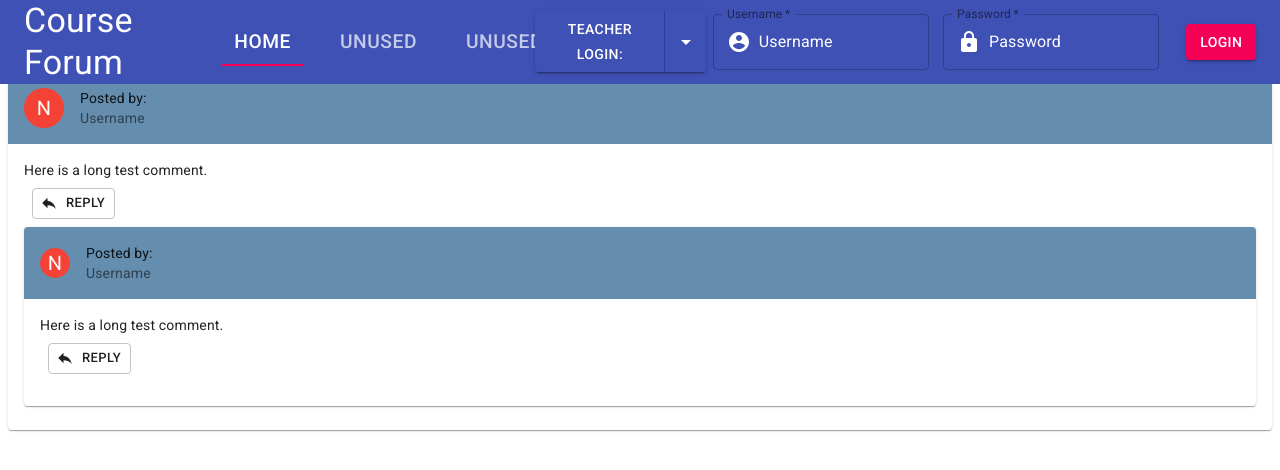
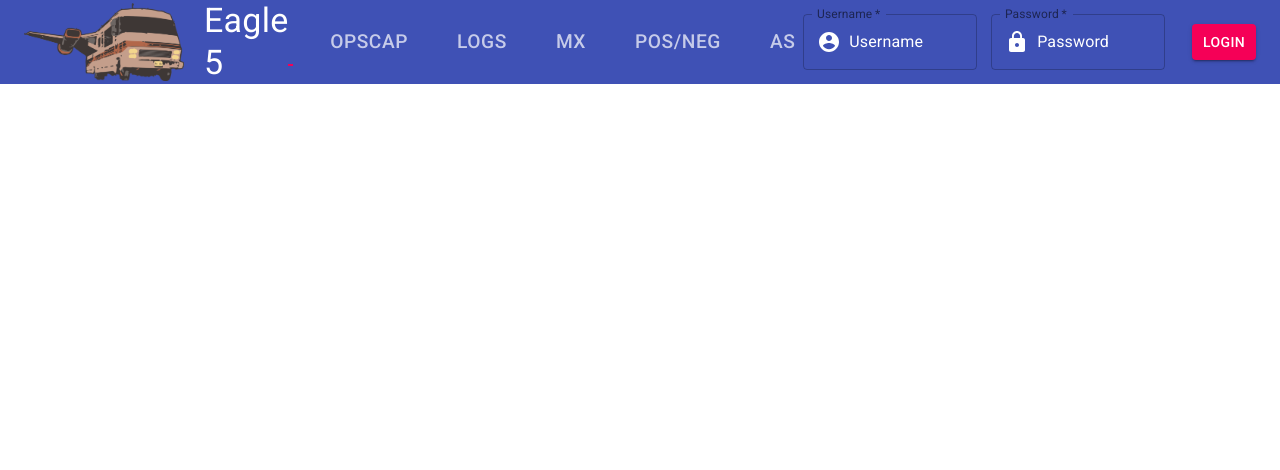
Before and after one commit to project2-team2-spaceballs/ive-been-jammed, a React (Create React App) app: page / in a window 1280 px wide. Shown: the top 470 px of the page. Built offline with nearby package versions, Linux system fonts and the light colour scheme.

Commit message:
baseline react

```diff
--- a/src/components/App.js
+++ b/src/components/App.js
@@ -2,13 +2,11 @@ import React from 'react'
 import Header from '../components/ui/Header'
 import {ThemeProvider} from '@material-ui/styles'
 import theme from './ui/Theme'
-import CardTest from './ui/CardTest'
 
 function App() {
   return (
     <ThemeProvider theme={theme}>
       <Header/>
-      <CardTest />
     </ThemeProvider>
   );
 }
--- a/src/components/ui/CardTest.jsx
+++ /dev/null
@@ -1,56 +0,0 @@
-import React from 'react';
-import { makeStyles } from '@material-ui/core/styles';
-import Card from '@material-ui/core/Card';
-import CardActions from '@material-ui/core/CardActions';
-import CardContent from '@material-ui/core/CardContent';
-import Button from '@material-ui/core/Button';
-import Typography from '@material-ui/core/Typography';
-import NestedCardTest from './NestedCardTest';
-import CardHeader from '@material-ui/core/CardHeader';
-import Avatar from '@material-ui/core/Avatar';
-import { red } from '@material-ui/core/colors';
-import ReplyIcon from '@material-ui/icons/Reply';
-
-const useStyles = makeStyles({
-  root: {
-    minWidth: 275,
-  },
-  title: {
-    fontSize: 14,
-  },
-  pos: {
-    marginBottom: 12,
-  },
-  avatar: {
-    backgroundColor: red[500],
-  }
-});
-
-export default function CardTest() {
-  const classes = useStyles();
-
-  return (
-    <Card className={classes.root}>
-        <CardHeader
-        avatar={
-          <Avatar aria-label="recipe" className={classes.avatar}>
-            N
-          </Avatar>
-        }
-        title="Posted by:"
-        subheader=" Username"
-        style={{backgroundColor:'#648dae'}}
-      />
-      <CardContent>
-        <Typography variant="body2" component="p">
-          Here is a long test comment.
-        </Typography>
-        <CardActions>
-        <Button size="small" variant="outlined" startIcon={<ReplyIcon/>}>Reply</Button>
-      </CardActions>
-        <NestedCardTest />
-      </CardContent>
-
-    </Card>
-  );
-}
--- a/src/components/ui/Header.js
+++ b/src/components/ui/Header.js
@@ -7,7 +7,7 @@ import {makeStyles} from '@material-ui/styles'
 import Tabs from '@material-ui/core/Tabs'
 import Tab from '@material-ui/core/Tab'
 import LoginMenu from './LoginMenu'
-
+import logo from '../assets/logo.png'
 
 function ElevationScroll(props) {
     const { children} = props;
@@ -41,6 +41,10 @@ const useStyles = makeStyles(theme => ({
     },
     button: {
         marginLeft: "20px"
+    },
+    logo: {
+        maxWidth: "160px",
+        paddingRight: "20px"
     }
 
 }))
@@ -55,13 +59,17 @@ export default function Header(props){
         <ElevationScroll>
             <AppBar>
                 <Toolbar>
+                    <img src={logo} alt="logo" className={classes.logo} />
                     <Typography variant="h4">
-                        Course Forum
+                        Eagle 5
                     </Typography>
                     <Tabs className={classes.tabContainer} centered onChange={handleChange} value={value}>
                         <Tab className={classes.tab} label="Home" />
-                        <Tab className={classes.tab} label="Unused" />
-                        <Tab className={classes.tab} label="Unused" />
+                        <Tab className={classes.tab} label="OpsCap" />
+                        <Tab className={classes.tab} label="Logs" />
+                        <Tab className={classes.tab} label="MX" />
+                        <Tab className={classes.tab} label="Pos/Neg" />
+                        <Tab className={classes.tab} label="Asset Task" />
                     </Tabs>
                 <LoginMenu/>
                 </Toolbar>
--- a/src/components/ui/LoginMenu.jsx
+++ b/src/components/ui/LoginMenu.jsx
@@ -4,7 +4,6 @@ import Button from '@material-ui/core/Button'
 import AccountCircle from '@material-ui/icons/AccountCircle';
 import InputAdornment from '@material-ui/core/InputAdornment';
 import {makeStyles} from '@material-ui/styles'
-import TypeSelect from './TypeSelect'
 import LockIcon from '@material-ui/icons/Lock';
 
 const useStyles = makeStyles(() => ({
@@ -26,7 +25,6 @@ export default function LoginMenu(props){
     const classes=useStyles();
     return(
         <React.Fragment>
-            <div marginLeft="auto"><TypeSelect/></div>
             <TextField
                 className={classes.textField}
                 required
--- a/src/components/ui/NestedCardTest.jsx
+++ /dev/null
@@ -1,54 +0,0 @@
-import React from 'react';
-import { makeStyles } from '@material-ui/core/styles';
-import Card from '@material-ui/core/Card';
-import CardActions from '@material-ui/core/CardActions';
-import CardContent from '@material-ui/core/CardContent';
-import Button from '@material-ui/core/Button';
-import Typography from '@material-ui/core/Typography';
-import CardHeader from '@material-ui/core/CardHeader';
-import Avatar from '@material-ui/core/Avatar';
-import { red } from '@material-ui/core/colors';
-import ReplyIcon from '@material-ui/icons/Reply';
-
-const useStyles = makeStyles({
-  root: {
-    minWidth: 275,
-  },
-  title: {
-    fontSize: 14,
-  },
-  pos: {
-    marginBottom: 12,
-  },
-  avatar: {
-    backgroundColor: red[500],
-  }
-});
-
-export default function NestedCardTest() {
-  const classes = useStyles();
-
-  return (
-    <Card className={classes.root}>
-        <CardHeader
-        avatar={
-          <Avatar style={{ height: '30px', width: '30px' }} aria-label="recipe" className={classes.avatar}>
-            N
-          </Avatar>
-        }
-        title="Posted by:"
-        subheader=" Username"
-        style={{backgroundColor:'#648dae'}}
-      />
-      <CardContent>
-        <Typography variant="body2" component="p">
-          Here is a long test comment.
-        </Typography>
-        <CardActions>
-        <Button size="small" variant="outlined" startIcon={<ReplyIcon/>}>Reply</Button>
-      </CardActions>
-      </CardContent>
-
-    </Card>
-  );
-}
--- a/src/components/ui/TypeSelect.jsx
+++ /dev/null
@@ -1,88 +0,0 @@
-import React from 'react';
-import Grid from '@material-ui/core/Grid';
-import Button from '@material-ui/core/Button';
-import ButtonGroup from '@material-ui/core/ButtonGroup';
-import ArrowDropDownIcon from '@material-ui/icons/ArrowDropDown';
-import ClickAwayListener from '@material-ui/core/ClickAwayListener';
-import Grow from '@material-ui/core/Grow';
-import Paper from '@material-ui/core/Paper';
-import Popper from '@material-ui/core/Popper';
-import MenuItem from '@material-ui/core/MenuItem';
-import MenuList from '@material-ui/core/MenuList';
-
-const options= ["Student Login:", "Teacher Login:"]
-
-export default function TypeSelect() {
-  const [open, setOpen] = React.useState(false);
-  const anchorRef = React.useRef(null);
-  const [selectedIndex, setSelectedIndex] = React.useState(1);
-
-  const handleClick = () => {
-    console.info(`You clicked ${options[selectedIndex]}`);
-  };
-
-  const handleMenuItemClick = (event, index) => {
-    setSelectedIndex(index);
-    setOpen(false);
-  };
-
-  const handleToggle = () => {
-    setOpen((prevOpen) => !prevOpen);
-  };
-
-  const handleClose = (event) => {
-    if (anchorRef.current && anchorRef.current.contains(event.target)) {
-      return;
-    }
-
-    setOpen(false);
-  };
-
-  return (
-    <Grid container direction="column" alignItems="center">
-      <Grid item xs={12}>
-        <ButtonGroup variant="contained" color="primary" ref={anchorRef} aria-label="split button">
-          <Button onClick={handleClick}>{options[selectedIndex]}</Button>
-          <Button
-            color="primary"
-            size="small"
-            aria-controls={open ? 'split-button-menu' : undefined}
-            aria-expanded={open ? 'true' : undefined}
-            aria-label="student teacher"
-            aria-haspopup="menu"
-            onClick={handleToggle}
-          >
-            <ArrowDropDownIcon />
-          </Button>
-        </ButtonGroup>
-        <Popper open={open} anchorEl={anchorRef.current} role={undefined} transition disablePortal>
-          {({ TransitionProps, placement }) => (
-            <Grow
-              {...TransitionProps}
-              style={{
-                transformOrigin: placement === 'bottom' ? 'center top' : 'center bottom',
-              }}
-            >
-              <Paper>
-                <ClickAwayListener onClickAway={handleClose}>
-                  <MenuList id="split-button-menu">
-                    {options.map((option, index) => (
-                      <MenuItem
-                        key={option}
-                        disabled={index === 2}
-                        selected={index === selectedIndex}
-                        onClick={(event) => handleMenuItemClick(event, index)}
-                      >
-                        {option}
-                      </MenuItem>
-                    ))}
-                  </MenuList>
-                </ClickAwayListener>
-              </Paper>
-            </Grow>
-          )}
-        </Popper>
-      </Grid>
-    </Grid>
-  );
-}
```
Also changed, not shown: src/components/assets/logo.png (added), 1 other file (tests, documents, lock files or other folders).
